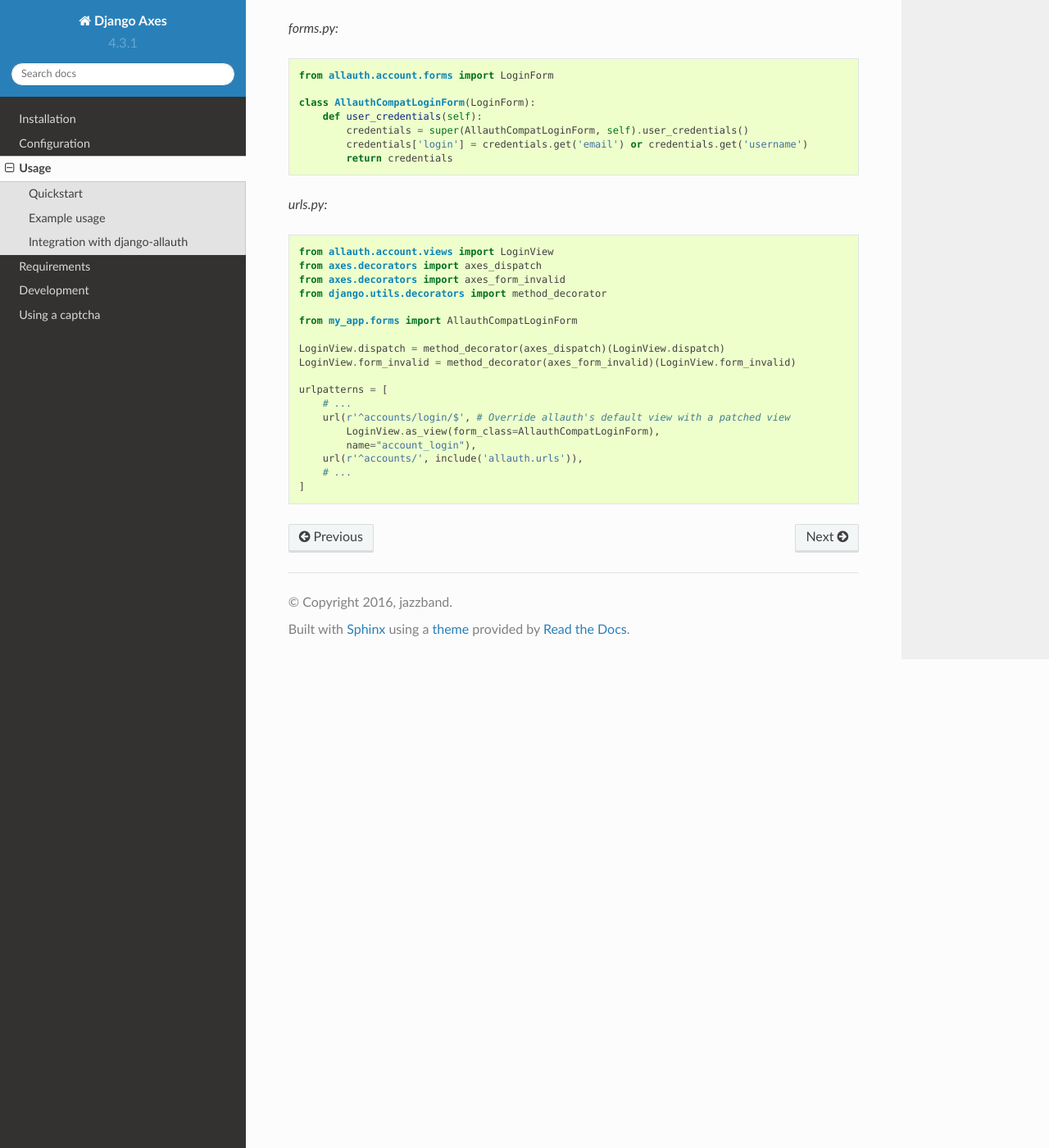
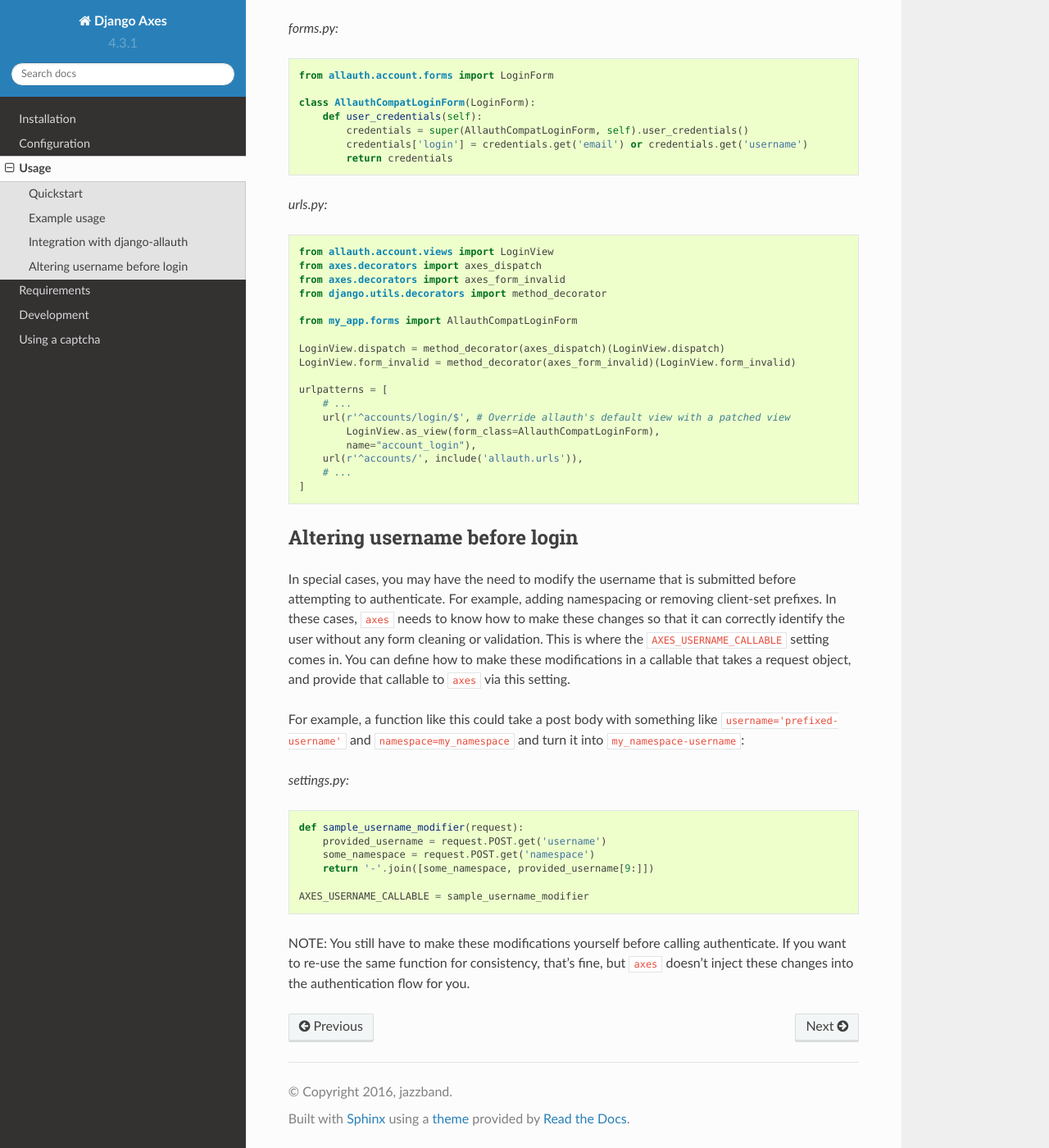
Before and after one commit to jazzband/django-axes, a Sphinx documentation site: the page built from docs/usage.rst, in a window 1280 px wide and 1400 px high, scrolled down 3011 px. Shown: the whole window at 82% size. Built offline with Sphinx 7.4.7 and the Read the Docs theme 2.0.0, drawn with Linux system fonts in a browser that asks for light colours.

Commit message:
add documentation for AXES_USERNAME_CALLABLE

```diff
--- a/docs/configuration.rst
+++ b/docs/configuration.rst
@@ -124,6 +124,9 @@
   Default: ``True``
 * ``AXES_USERNAME_FORM_FIELD``: the name of the form field that contains your
   users usernames. Default: ``username``
+* ``AXES_USERNAME_CALLABLE``: A callable function that takes a request object
+  and returns the username. If empty, axes just fetches it from the POST body
+  based on ``AXES_USERNAME_FORM_FIELD``. Default: ``None``
 * ``AXES_PASSWORD_FORM_FIELD``: the name of the form field that contains your
   users password. Default: ``password``
 * ``AXES_LOCK_OUT_BY_COMBINATION_USER_AND_IP``: If ``True`` prevents the login
--- a/docs/usage.rst
+++ b/docs/usage.rst
@@ -177,3 +177,32 @@
         url(r'^accounts/', include('allauth.urls')),
         # ...
     ]
+
+Altering username before login
+------------------------------
+
+In special cases, you may have the need to modify the username that is
+submitted before attempting to authenticate. For example, adding namespacing or
+removing client-set prefixes. In these cases, ``axes`` needs to know how to make
+these changes so that it can correctly identify the user without any form
+cleaning or validation. This is where the ``AXES_USERNAME_CALLABLE`` setting
+comes in. You can define how to make these modifications in a callable that
+takes a request object, and provide that callable to ``axes`` via this setting.
+
+For example, a function like this could take a post body with something like
+``username='prefixed-username'`` and ``namespace=my_namespace`` and turn it
+into ``my_namespace-username``:
+
+*settings.py:* ::
+
+    def sample_username_modifier(request):
+        provided_username = request.POST.get('username')
+        some_namespace = request.POST.get('namespace')
+        return '-'.join([some_namespace, provided_username[9:]])
+
+    AXES_USERNAME_CALLABLE = sample_username_modifier
+
+NOTE: You still have to make these modifications yourself before calling
+authenticate. If you want to re-use the same function for consistency, that's
+fine, but ``axes`` doesn't inject these changes into the authentication flow
+for you.
```
